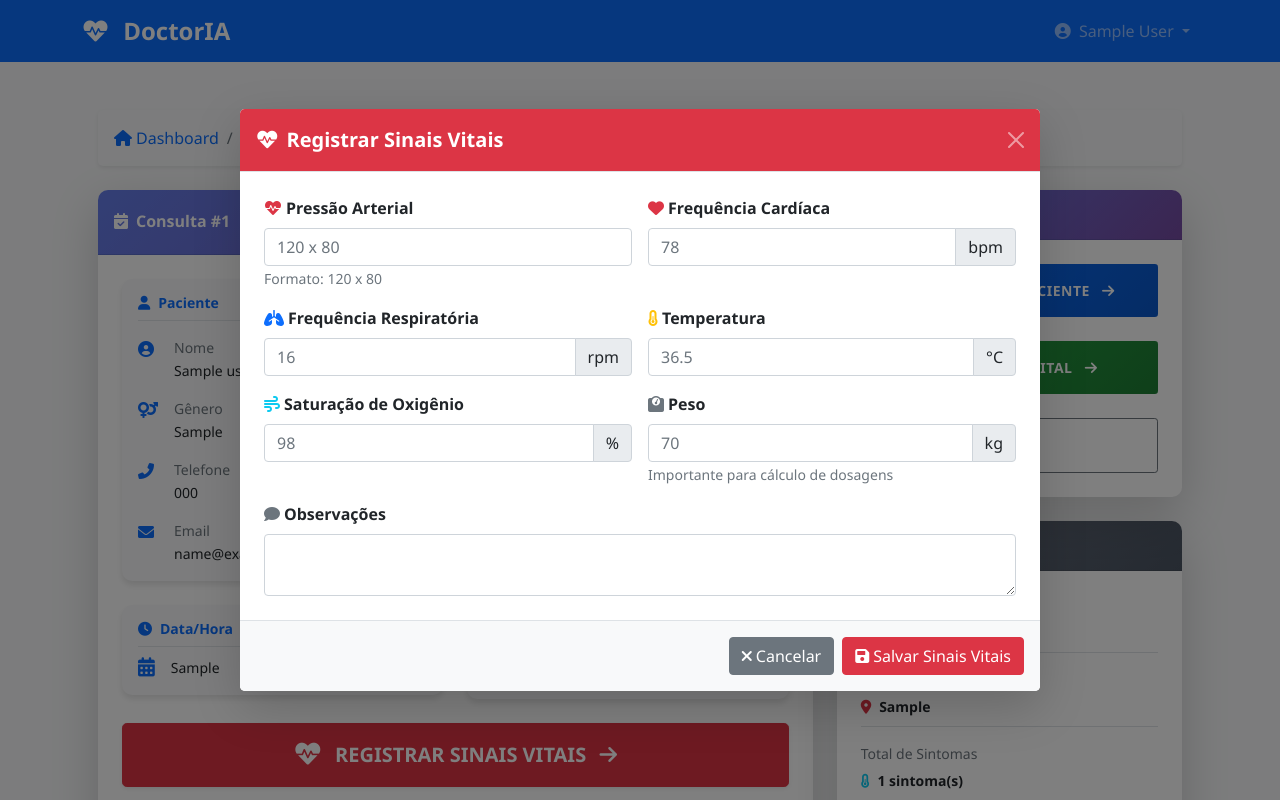
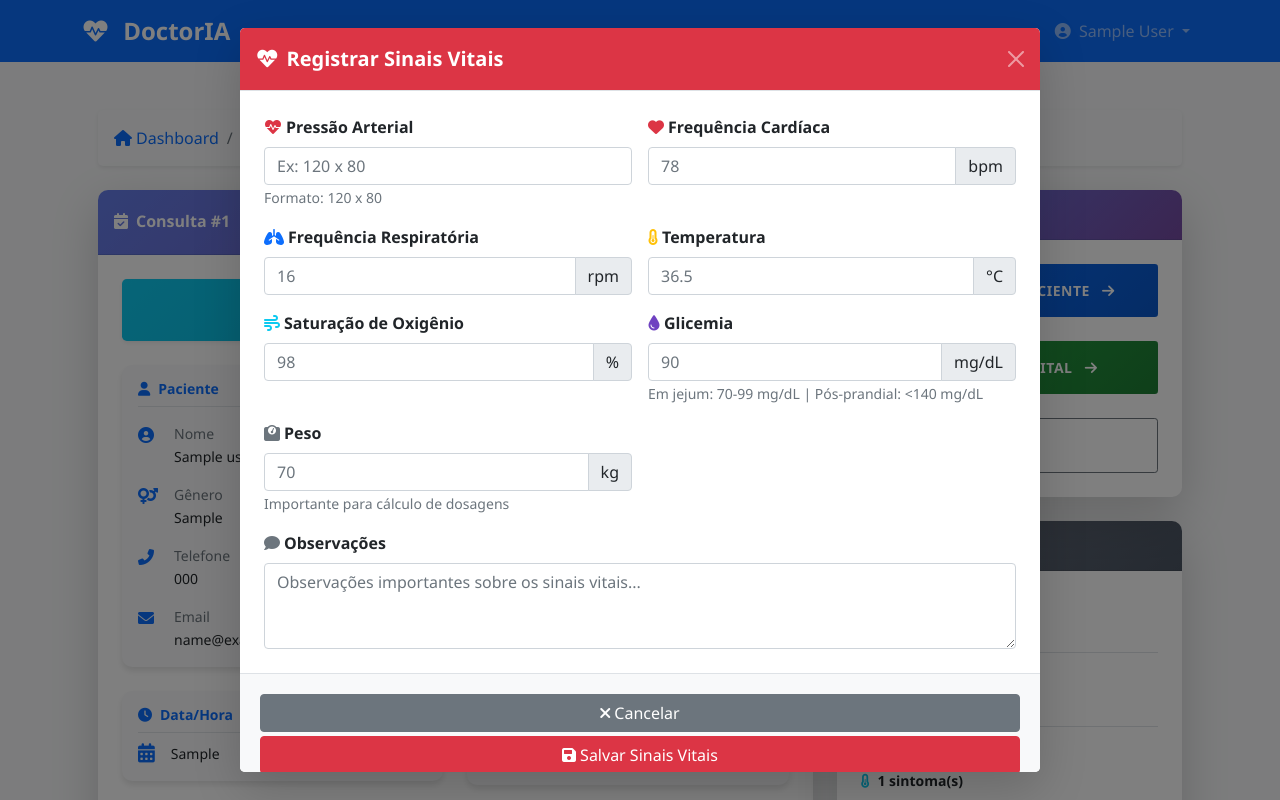
Before and after one commit to Xavier92tchivela/flask, a Flask app: page /consulta/1 in a window 1280 px wide, after a click on "REGISTRAR SINAIS VITAIS". Run offline with Flask 3, Linux system fonts and the light colour scheme; the visitor is signed in with stand-in values (Sample User, id 1); tables that the repository leaves empty or names only in its code hold one stand-in row (values such as "Sample post"); some libraries are stand-ins or nearby versions.

Commit message:
Update detalhes_consulta.html

```diff
--- a/templates/consulta/detalhes_consulta.html
+++ b/templates/consulta/detalhes_consulta.html
@@ -1,4 +1,3 @@
-<!-- templates/consulta/detalhes_consulta.html -->
 {% extends "base.html" %}
 
 {% block title %}Detalhes da Consulta #{{ consulta.id }}{% endblock %}
@@ -33,6 +32,17 @@
                 </div>
 
                 <div class="card-body p-2 p-md-4">
+                    <!-- Botão Ver Histórico do Paciente -->
+                    <div class="d-grid gap-2 mb-3 mb-md-4">
+                        <a href="{{ url_for('medico.historico_paciente', paciente_id=consulta.paciente_id) }}"
+                           class="btn btn-info btn-lg py-2 py-md-3 shadow-sm"
+                           style="background: linear-gradient(135deg, #0dcaf0 0%, #0aa2c0 100%); border: none;">
+                            <i class="fas fa-history me-2 fa-lg"></i>
+                            <span class="fw-bold">VER HISTÓRICO DO PACIENTE</span>
+                            <i class="fas fa-arrow-right ms-2"></i>
+                        </a>
+                    </div>
+
                     <!-- Informações do Paciente e Médico -->
                     <div class="row g-2 g-md-4 mb-3 mb-md-4">
                         <div class="col-12 col-md-6">
@@ -184,7 +194,7 @@
 
                     <!-- ===== BOTÃO PARA SINAIS VITAIS ===== -->
                     <div class="d-grid gap-2 mb-3">
-                        <button type="button" class="btn btn-danger btn-lg py-3 shadow-sm" data-bs-toggle="modal" data-bs-target="#sinaisVitaisModal">
+                        <button type="button" class="btn btn-danger btn-lg py-2 py-md-3 shadow-sm" data-bs-toggle="modal" data-bs-target="#sinaisVitaisModal">
                             <i class="fas fa-heartbeat me-2 fa-lg"></i>
                             <span class="fw-bold">REGISTRAR SINAIS VITAIS</span>
                             <i class="fas fa-arrow-right ms-2"></i>
@@ -455,7 +465,7 @@
     </div>
 </div>
 
-<!-- Modal de Sinais Vitais -->
+<!-- Modal de Sinais Vitais - RESPONSIVO PARA TELEFONE -->
 <div class="modal fade" id="sinaisVitaisModal" tabindex="-1" aria-labelledby="sinaisVitaisModalLabel" aria-hidden="true" data-bs-backdrop="static">
     <div class="modal-dialog modal-dialog-centered modal-dialog-scrollable modal-lg">
         <div class="modal-content border-0 shadow-lg">
@@ -469,69 +479,80 @@
             <form id="formSinaisVitais">
                 <input type="hidden" name="consulta_id" value="{{ consulta.id }}">
 
-                <div class="modal-body p-4">
+                <div class="modal-body p-3 p-md-4">
                     <div class="row g-3">
-                        <div class="col-md-6">
+                        <div class="col-12 col-sm-6">
                             <label class="form-label fw-bold">
                                 <i class="fas fa-heart-pulse text-danger me-1"></i>Pressão Arterial
                             </label>
                             <input type="text" class="form-control" name="pressao_arterial"
-                                   placeholder="120 x 80">
+                                   placeholder="Ex: 120 x 80" style="font-size: 16px;">
                             <small class="text-muted">Formato: 120 x 80</small>
                         </div>
 
-                        <div class="col-md-6">
+                        <div class="col-12 col-sm-6">
                             <label class="form-label fw-bold">
                                 <i class="fas fa-heart text-danger me-1"></i>Frequência Cardíaca
                             </label>
                             <div class="input-group">
                                 <input type="number" class="form-control" name="frequencia_cardiaca"
-                                       placeholder="78" min="0" max="300">
+                                       placeholder="78" min="0" max="300" style="font-size: 16px;">
                                 <span class="input-group-text">bpm</span>
                             </div>
                         </div>
 
-                        <div class="col-md-6">
+                        <div class="col-12 col-sm-6">
                             <label class="form-label fw-bold">
                                 <i class="fas fa-lungs text-primary me-1"></i>Frequência Respiratória
                             </label>
                             <div class="input-group">
                                 <input type="number" class="form-control" name="frequencia_respiratoria"
-                                       placeholder="16" min="0" max="100">
+                                       placeholder="16" min="0" max="100" style="font-size: 16px;">
                                 <span class="input-group-text">rpm</span>
                             </div>
                         </div>
 
-                        <div class="col-md-6">
+                        <div class="col-12 col-sm-6">
                             <label class="form-label fw-bold">
                                 <i class="fas fa-thermometer-half text-warning me-1"></i>Temperatura
                             </label>
                             <div class="input-group">
                                 <input type="number" class="form-control" name="temperatura"
-                                       placeholder="36.5" step="0.1" min="30" max="45">
+                                       placeholder="36.5" step="0.1" min="30" max="45" style="font-size: 16px;">
                                 <span class="input-group-text">°C</span>
                             </div>
                         </div>
 
-                        <div class="col-md-6">
+                        <div class="col-12 col-sm-6">
                             <label class="form-label fw-bold">
                                 <i class="fas fa-wind text-info me-1"></i>Saturação de Oxigênio
                             </label>
                             <div class="input-group">
                                 <input type="number" class="form-control" name="saturacao_oxigenio"
-                                       placeholder="98" min="0" max="100">
+                                       placeholder="98" min="0" max="100" style="font-size: 16px;">
                                 <span class="input-group-text">%</span>
                             </div>
                         </div>
 
+                        <div class="col-12 col-sm-6">
+                            <label class="form-label fw-bold">
+                                <i class="fas fa-tint text-purple me-1"></i>Glicemia
+                            </label>
+                            <div class="input-group">
+                                <input type="number" class="form-control" name="glicemia"
+                                       placeholder="90" min="0" max="600" step="1" style="font-size: 16px;">
+                                <span class="input-group-text">mg/dL</span>
+                            </div>
+                            <small class="text-muted">Em jejum: 70-99 mg/dL | Pós-prandial: &lt;140 mg/dL</small>
+                        </div>
 
-                        <div class="col-md-6">
+                        <div class="col-12 col-sm-6">
                             <label class="form-label fw-bold">
                                 <i class="fas fa-weight-scale text-secondary me-1"></i>Peso
                             </label>
                             <div class="input-group">
                                 <input type="number" class="form-control" name="peso"
-                                       placeholder="70" step="0.1" min="0" max="300">
+                                       placeholder="70" step="0.1" min="0" max="300" style="font-size: 16px;">
                                 <span class="input-group-text">kg</span>
                             </div>
                             <small class="text-muted">Importante para cálculo de dosagens</small>
@@ -541,16 +562,16 @@
                             <label class="form-label fw-bold">
                                 <i class="fas fa-comment text-secondary me-1"></i>Observações
                             </label>
-                            <textarea class="form-control" name="observacoes" rows="2"></textarea>
+                            <textarea class="form-control" name="observacoes" rows="3" style="font-size: 16px;" placeholder="Observações importantes sobre os sinais vitais..."></textarea>
                         </div>
                     </div>
                 </div>
 
-                <div class="modal-footer bg-light">
-                    <button type="button" class="btn btn-secondary" data-bs-dismiss="modal">
+                <div class="modal-footer bg-light p-3 flex-column flex-sm-row">
+                    <button type="button" class="btn btn-secondary w-100 w-sm-auto mb-2 mb-sm-0" data-bs-dismiss="modal">
                         <i class="fas fa-times me-1"></i>Cancelar
                     </button>
-                    <button type="button" class="btn btn-danger" id="btnSalvarSinais">
+                    <button type="button" class="btn btn-danger w-100 w-sm-auto" id="btnSalvarSinais">
                         <i class="fas fa-save me-1"></i>Salvar Sinais Vitais
                     </button>
                 </div>
@@ -593,6 +614,25 @@
     .badge { font-size: 0.7rem; }
     .btn-sm { font-size: 0.8rem; }
     .small { font-size: 0.75rem; }
+    .modal-body { padding: 1rem !important; }
+    .modal-footer .btn { width: 100%; margin-bottom: 0.5rem; }
+    .modal-footer .btn:last-child { margin-bottom: 0; }
+}
+@media (max-width: 576px) {
+    .modal-dialog {
+        margin: 0.5rem;
+    }
+    .container-fluid {
+        padding-left: 10px;
+        padding-right: 10px;
+    }
+    .btn-lg {
+        font-size: 0.9rem;
+        padding: 10px 12px;
+    }
+    .info-icon {
+        width: 18px !important;
+    }
 }
 .btn:active {
     transform: scale(0.98);
@@ -608,6 +648,9 @@
     background: linear-gradient(135deg, #1e7e34 0%, #155d27 100%);
     transform: translateY(-2px);
     box-shadow: 0 8px 15px rgba(40, 167, 69, 0.3);
+}
+input, select, textarea {
+    font-size: 16px !important; /* Evita zoom automático no iOS */
 }
 </style>
 
```
